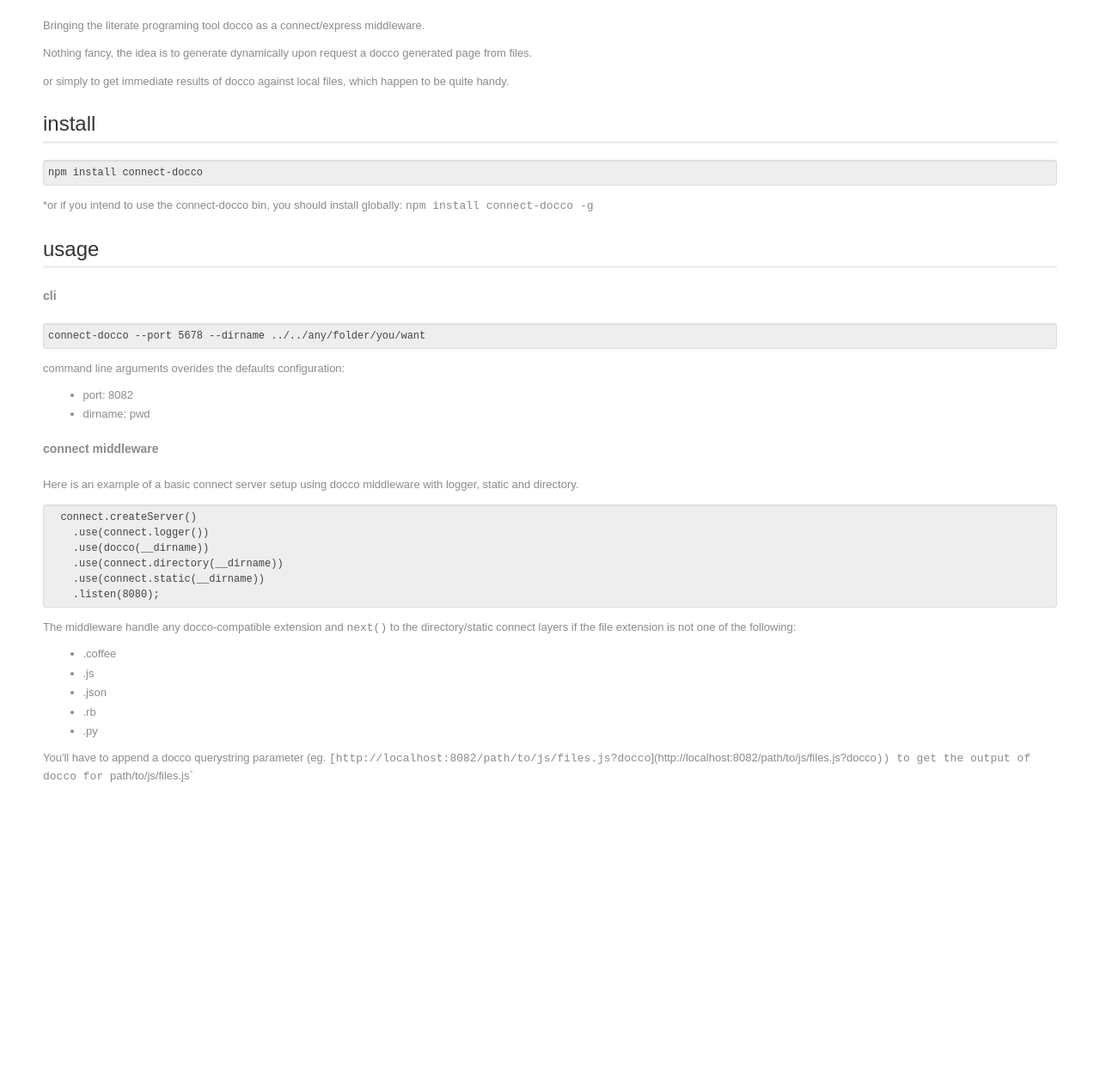
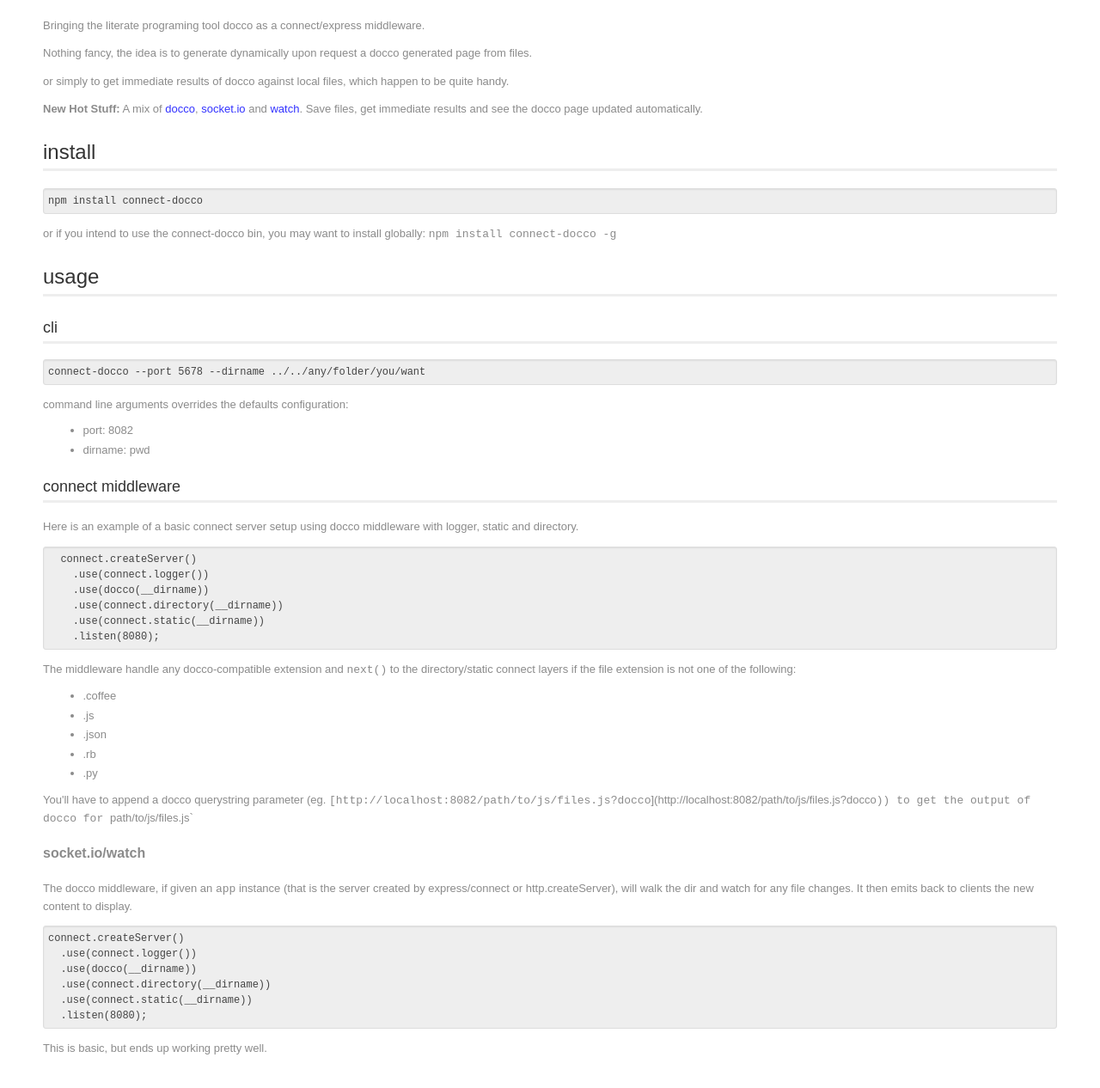
Before and after one commit to mklabs/connect-docco, a plain HTML site: page index.html in a window 1280 px wide. Shown: the part 282-1548 px from the top of the page at 86% size. Before the commit the page ends 1258 px from the top, so only its background shows below. Drawn offline with Linux system fonts and the light colour scheme.

Commit message:
Docs commit

```diff
--- a/index.html
+++ b/index.html
@@ -8,8 +8,8 @@
 <head>
   <meta charset="utf-8">
   <meta http-equiv="X-UA-Compatible" content="IE=edge,chrome=1">
-  <title>connect-docco :: docco middleware for connect</title>
-  <meta name="description" content="docco middleware for connect ">
+  <title>connect-docco :: docco middleware for connect. Mix it with socket.io and watch to get fancy automatic updates.</title>
+  <meta name="description" content="docco middleware for connect. Mix it with socket.io and watch to get fancy automatic updates. ">
   <meta name="author" content="mklabs">
   <!-- Mobile viewport optimized: j.mp/bplateviewport -->
   <meta name="viewport" content="width=device-width,initial-scale=1">
@@ -169,7 +169,7 @@
 <body>
   <header>
     <h1>connect-docco<h1>
-    <h2>docco middleware for connect</h2>
+    <h2>docco middleware for connect. Mix it with socket.io and watch to get fancy automatic updates.</h2>
   </header>
   <div role="main">
           <p class="docs"><a href="docs/connect-docco.html">Moar docs</a></p>
@@ -181,24 +181,29 @@
 
 <p>or simply to get immediate results of docco against local files, which happen to be quite handy.</p>
 
+<p><strong> New Hot Stuff:</strong> A mix of
+<a href="[http://jashkenas.github.com/docco/](http://jashkenas.github.com/docco/)">docco</a>,
+<a href="[http://socket.io/](http://socket.io/)">socket.io</a> and
+<a href="[https://github.com/mikeal/watch](https://github.com/mikeal/watch)">watch</a>. Save files, get immediate results and
+see the docco page updated automatically.</p>
+
 <h2>install</h2>
 
 <pre><code>npm install connect-docco</code></pre>
 
-<p>*or if you intend to use the connect-docco bin, you should install
-globally:  <code>npm install connect-docco -g</code></p>
+<p>or if you intend to use the connect-docco bin, you may want to install globally:  <code>npm install connect-docco -g</code></p>
 
 <h2>usage</h2>
 
-<h5>cli</h5>
+<h3>cli</h3>
 
 <pre><code>connect-docco --port 5678 --dirname ../../any/folder/you/want</code></pre>
 
-<p>command line arguments overides the defaults configuration:</p>
+<p>command line arguments overrides the defaults configuration:</p>
 
 <ul><li>port: 8082</li><li>dirname: pwd</li></ul>
 
-<h5>connect middleware</h5>
+<h3>connect middleware</h3>
 
 <p>Here is an example of a basic connect server setup using docco
 middleware with logger, static and directory.</p>
@@ -219,6 +224,22 @@
 <p>You&#39;ll have to append a docco querystring parameter (eg.
 <code>[http://localhost:8082/path/to/js/files.js?docco</code>](http://localhost:8082/path/to/js/files.js?docco<code>)) to get the
 output of docco for </code>path/to/js/files.js`</p>
+
+<h4>socket.io/watch</h4>
+
+<p>The docco middleware, if given an <code>app</code> instance (that is the server
+created by express/connect or http.createServer), will walk the dir and
+watch for any file changes. It then emits back to clients the new content
+to display.</p>
+
+<pre><code>connect.createServer()
+  .use(connect.logger())
+  .use(docco(__dirname))
+  .use(connect.directory(__dirname))
+  .use(connect.static(__dirname))
+  .listen(8080);</code></pre>
+
+<p>This is basic, but ends up working pretty well.</p>
   </div>
 </body>
 </html>
```
